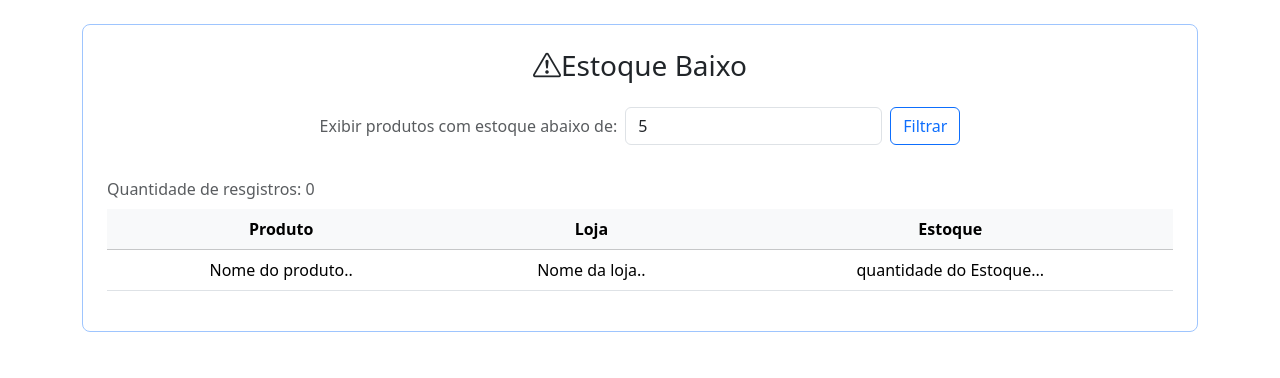
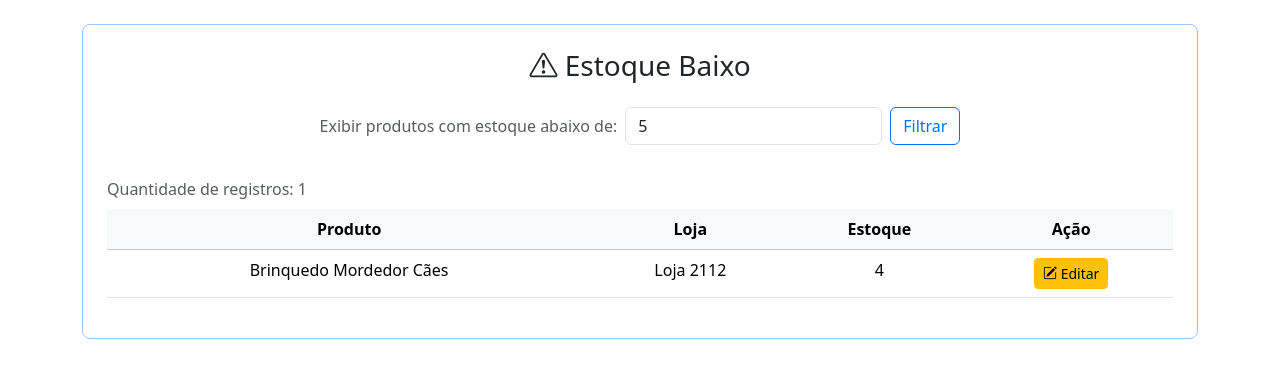
Before and after one commit to ViniciusRossi02/GerenciamentoDeEstoque, a PHP site: page /relatorios/estoque-baixo.php in a window 1280 px wide. Shown: the part 128-506 px from the top of the page. Run offline with PHP 8.4, Linux system fonts and the light colour scheme; the visitor is signed in with stand-in values (Sample User, id 1); data comes from the database, SQL or seed files in the repository.

Commit message:
SECTION 30 FINISH

```diff
--- a/relatorios/estoque-baixo.php
+++ b/relatorios/estoque-baixo.php
@@ -1,22 +1,38 @@
 <?php
-
-    require_once __DIR__ ."/../config.php";
-     $titulo = "Estoque Baixo |";
-    require_once BASE_PATH ."/includes/cabecalho.php";
+require_once __DIR__ . "/../config.php";
+require_once BASE_PATH . "/src/relatorio_crud.php";
+require_once BASE_PATH . "/src/utils.php";
 
 exigirLogin();
+
+$limite = sanitizar($_GET['limite'] ?? 5, 'inteiro');
+$produtosComEstoqueBaixo = [];
+$erro = null;
+
+try {
+    $produtosComEstoqueBaixo = buscarProdutosComEstoqueBaixo($conexao, $limite);
+} catch (Throwable $e) {
+    $erro = "Erro ao buscar produtos com estoque baixo. <br>".$e->getMessage();
+}
+
+$titulo = "Estoque Baixo |";
+require_once BASE_PATH . "/includes/cabecalho.php";
 ?>
 
 <section class="text-center mb-4 border rounded-3 p-4 border-primary-subtle">
-     <h3><i class="bi bi-exclamation-triangle"></i>Estoque Baixo</h3>
+    <h3><i class="bi bi-exclamation-triangle"></i> Estoque Baixo</h3>
+
+    <?php if($erro): ?>
+        <p class="alert alert-danger text-center"><?=$erro?></p>
+    <?php endif; ?>
 
     <form action="" method="get" class="mx-auto my-4">
         <div class="row g-2 justify-content-center">
             <div class="col-auto">
-                    <label for="produto_id" class="text-muted col-form-label">Exibir produtos com estoque abaixo de: </label>
+                <label class="text-muted col-form-label" for="limite">Exibir produtos com estoque abaixo de:</label>
             </div>
             <div class="col-auto">
-                    <input type="number" name="limite" id="limite" class="form-control" min="1" value="5">
+                <input type="number" name="limite" id="limite" class="form-control" min="1" value="<?=$limite?>">
             </div>
             <div class="col-auto">
                 <button class="btn btn-outline-primary" type="submit">Filtrar</button>
@@ -24,25 +40,42 @@
         </div>
     </form>
 
-
+<?php if($produtosComEstoqueBaixo): ?>
     <div class="table-responsive">
-          <table class="table table-hover text-center caption-top">
-               <caption>Quantidade de resgistros: 0</caption>
+        <table class="table table-hover caption-top">
+            <caption>Quantidade de registros: <?=count($produtosComEstoqueBaixo)?></caption>
             <thead class="align-middle table-light">
                 <tr>
                     <th>Produto</th>
                     <th>Loja</th>
                     <th>Estoque</th>
+                    <th>Ação</th>
                 </tr>
             </thead>
             <tbody>
-                    <tr>
-                         <td>Nome do produto..</td>
-                         <td>Nome da loja..</td>
-                         <td>quantidade do Estoque...</td>
+<?php
+foreach($produtosComEstoqueBaixo as $produto):
+    $classe = definirClasseEstoque($produto['quantidade'], $limite);
+?>
+                <tr class="<?=$classe?>">
+                    <td> <?=$produto['produto']?> </td>
+                    <td> <?=$produto['loja']?> </td>
+                    <td> <?=$produto['quantidade']?> </td>
+                    <td>
+<a href="../estoque/editar.php?loja_id=<?=$produto['loja_id']?>&produto_id=<?=$produto['produto_id']?>" class="btn btn-warning btn-sm">
+                            <i class="bi bi-pencil-square"></i> Editar</a>
+                    </td>
+                </tr>
+<?php endforeach; ?>
             </tbody>
         </table>
     </div>
+<?php else: ?>
+    <p class="alert alert-warning">
+        Nenhum produto com estoque abaixo de <?=$limite?> foi encontrado
+    </p>
+<?php endif; ?>
+
 </section>
 
-<?php require_once BASE_PATH ."/includes/rodape.php"; ?>
+<?php require_once BASE_PATH . "/includes/rodape.php"; ?>
--- a/src/relatorio_crud.php
+++ b/src/relatorio_crud.php
@@ -22,11 +22,10 @@ function buscarProdutosPorLoja(PDO $conexao, int $loja_id): array
     $consulta->bindValue(":loja_id", $loja_id, PDO::PARAM_INT);
     $consulta->execute();
     return $consulta->fetchAll(PDO::FETCH_ASSOC);
-
 }
 
 // SECTION 28 - 1° PASSO -> CRIAR FUNÇÕES PARA PESQUISA DE DADOS DOS FORNECEDORES
-function buscarProdutosPorForncedor(PDO $conexao, int $fornecedor_id):array
+function buscarProdutosPorForncedor(PDO $conexao, int $fornecedor_id): array
 {
     $sql = "SELECT
     id, nome, descricao,
@@ -43,7 +42,7 @@ function buscarProdutosPorForncedor(PDO $conexao, int $fornecedor_id):array
 
 // SECTION 29 - 1° PASSO -> CRIAR FUNÇÕES PARA BUSCAR ESTOQUE POR PRODUTO
 
-function buscarEstoquePorProduto(PDO $conexao, int $produto_id):array
+function buscarEstoquePorProduto(PDO $conexao, int $produto_id): array
 {
     $sql = "SELECT
                 lojas.nome AS loja,
@@ -59,3 +58,25 @@ function buscarEstoquePorProduto(PDO $conexao, int $produto_id):array
     $consulta->execute();
     return $consulta->fetchAll(PDO::FETCH_ASSOC);
 }
+
+// SECTION 30 - 1° PASSO -> CRIAR FUNÇÃO PARA ESTOQUE BAIXO
+
+function buscarProdutosComEstoqueBaixo(PDO $conexao, int $limite):array
+{
+    $sql = "SELECT
+                produtos.nome AS produto,
+                lojas.nome AS loja,
+                lojas_produtos.estoque AS quantidade,
+                lojas_produtos.produto_id,
+                lojas_produtos.loja_id
+            FROM lojas_produtos
+            JOIN produtos ON produtos.id = lojas_produtos.produto_id
+            JOIN lojas ON lojas.id = lojas_produtos.loja_id
+            WHERE lojas_produtos.estoque < :limite
+            ORDER BY lojas_produtos.estoque, produtos.nome";
+
+    $consulta = $conexao->prepare($sql);
+    $consulta->bindValue(":limite", $limite, PDO::PARAM_INT);
+    $consulta->execute();
+    return $consulta->fetchAll(PDO::FETCH_ASSOC);
+}
--- a/src/utils.php
+++ b/src/utils.php
@@ -67,3 +67,15 @@ function ultimaAtualização(): string
     date_default_timezone_set("America/Sao_Paulo");
     return date("d/m/Y H:i");
 }
+
+function definirClasseEstoque(int $quantidade, int $limite): string
+{
+    // Nível Crítico (quantidade até 1): vermelho
+    if($quantidade <= 1) return "table-danger";
+
+    // Nível de Atenção (quantidade até metade do limite): amarelo
+    if($quantidade <= ($limite / 2)) return "table-warning";
+
+    // Padrão (sem cor)
+    return "";
+}
```
Lines whose indentation alone changed are shown as unchanged.
